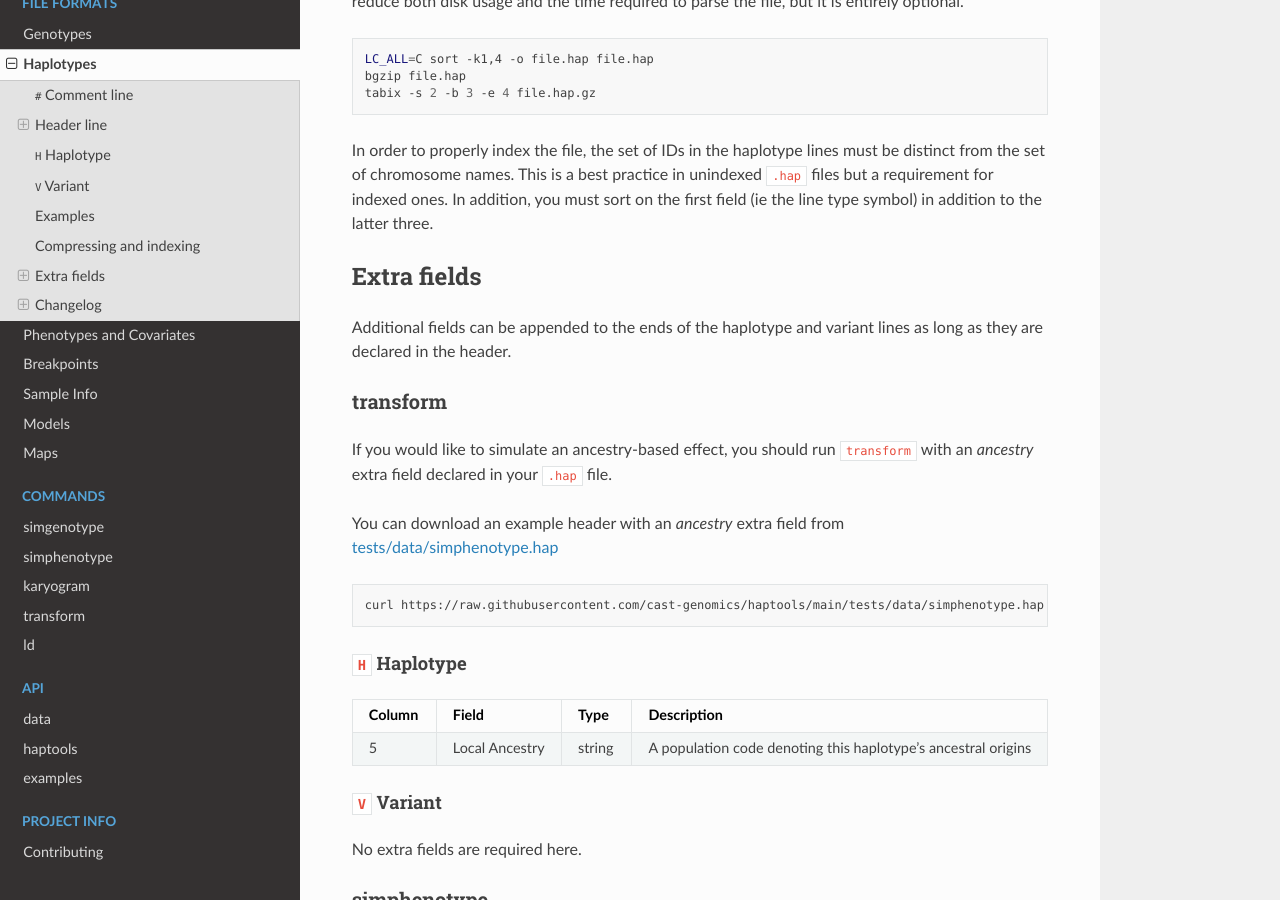
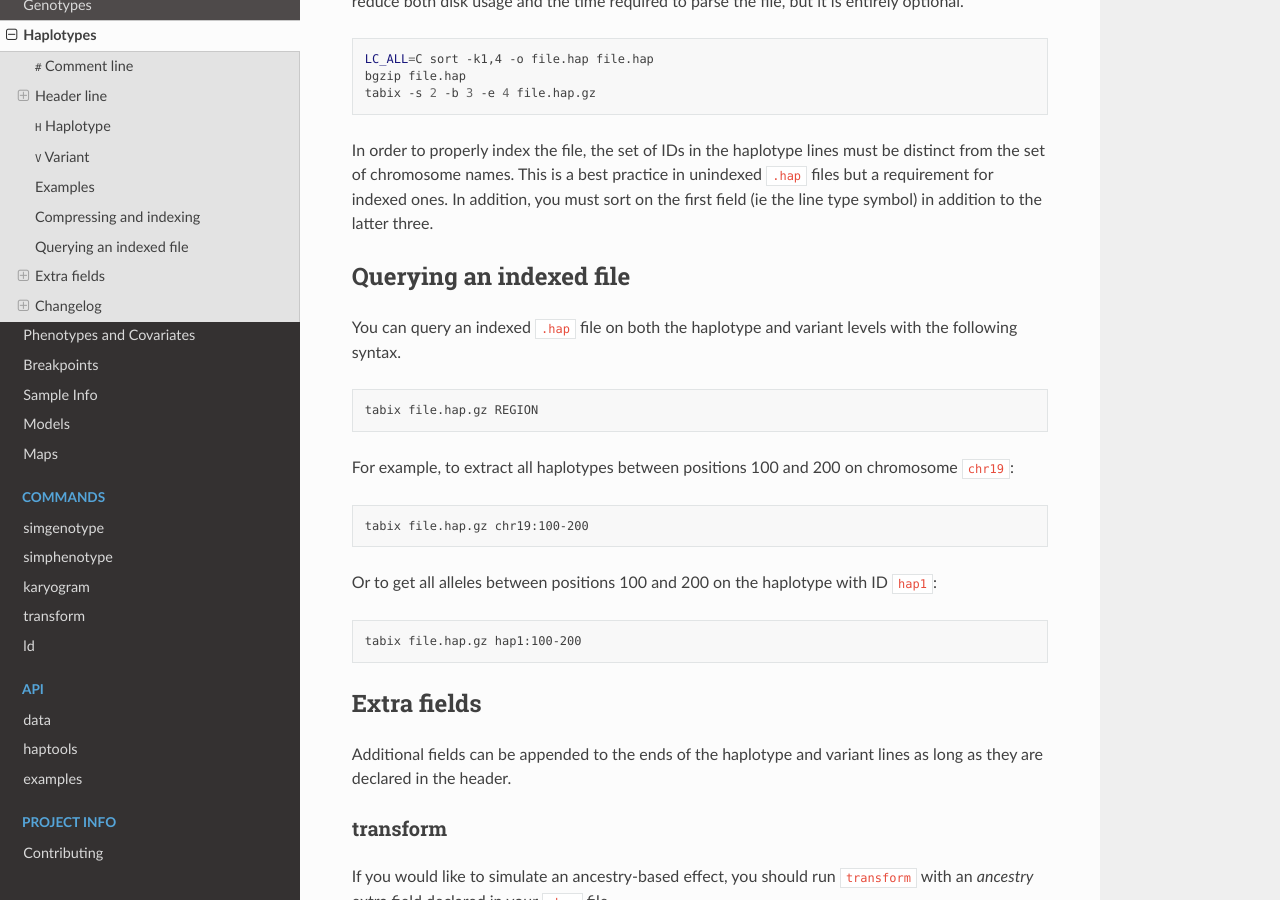
Before and after one commit to CAST-genomics/haptools, a Sphinx documentation site: the page built from docs/formats/haplotypes.rst, in a window 1280 px wide and 900 px high, scrolled down 2956 px. Built offline with Sphinx 7.4.7 and the Read the Docs theme 2.0.0, drawn with Linux system fonts in a browser that asks for light colours.

Commit message:
explain how to query a hap file (resolves #118)

```diff
--- a/docs/formats/haplotypes.rst
+++ b/docs/formats/haplotypes.rst
@@ -160,6 +160,26 @@ We encourage you to sort, bgzip compress, and index your ``.hap`` file whenever
 
 In order to properly index the file, the set of IDs in the haplotype lines must be distinct from the set of chromosome names. This is a best practice in unindexed ``.hap`` files but a requirement for indexed ones. In addition, you must sort on the first field (ie the line type symbol) in addition to the latter three.
 
+Querying an indexed file
+~~~~~~~~~~~~~~~~~~~~~~~~
+You can query an indexed ``.hap`` file on both the haplotype and variant levels with the following syntax.
+
+.. code-block:: bash
+
+  tabix file.hap.gz REGION
+
+For example, to extract all haplotypes between positions 100 and 200 on chromosome ``chr19``:
+
+.. code-block:: bash
+
+  tabix file.hap.gz chr19:100-200
+
+Or to get all alleles between positions 100 and 200 on the haplotype with ID ``hap1``:
+
+.. code-block:: bash
+
+  tabix file.hap.gz hap1:100-200
+
 Extra fields
 ~~~~~~~~~~~~
 Additional fields can be appended to the ends of the haplotype and variant lines as long as they are declared in the header.
```
